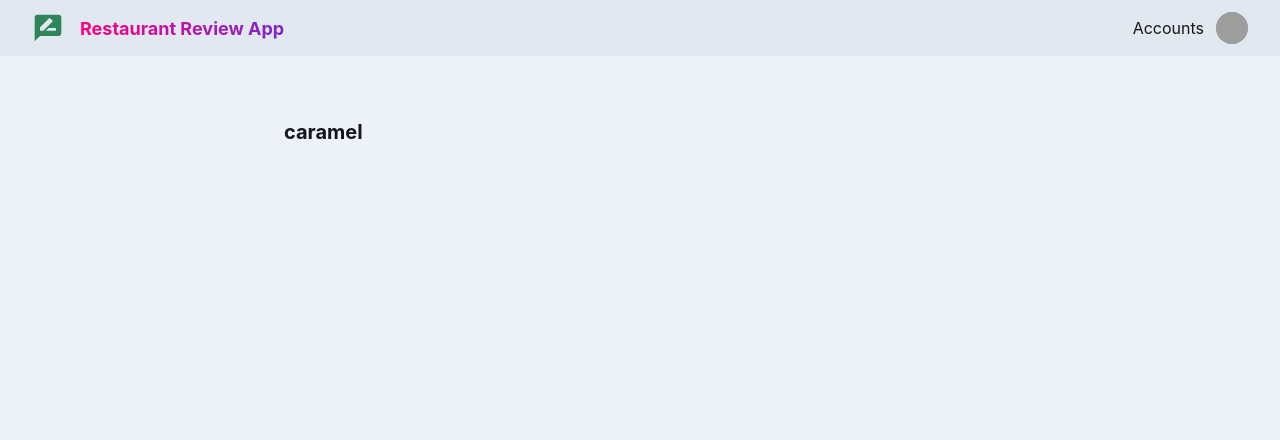
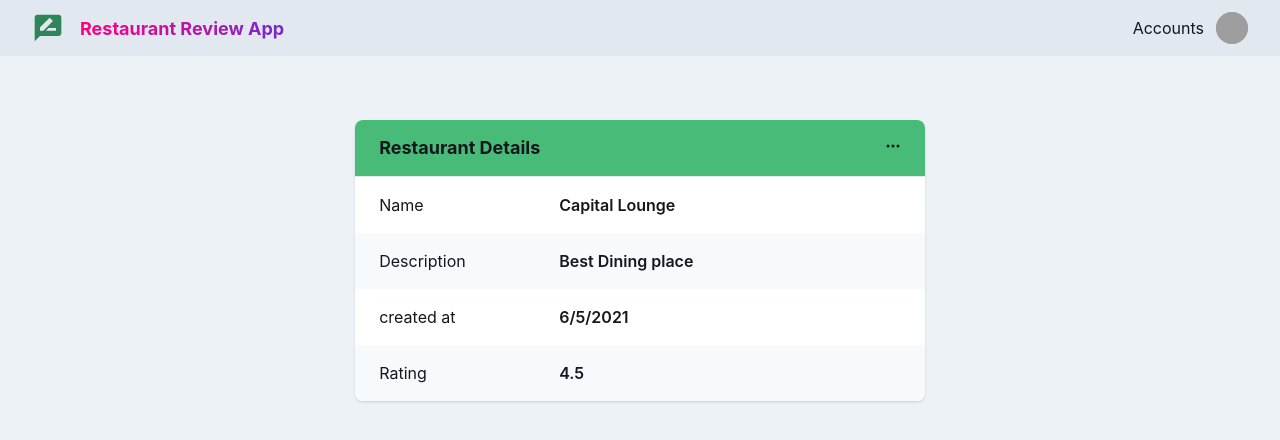
Before and after one commit to janogale/restaurant-review, a Next.js app: page /restuarants/1 in a window 1280 px wide. Shown: the top 440 px of the page. Built offline with nearby package versions, Linux system fonts and the light colour scheme; grey boxes are pictures that could not be loaded.

Commit message:
Refactor restuarant list component

```diff
--- a/src/components/restaurant/Detailedview.js
+++ b/src/components/restaurant/Detailedview.js
@@ -1,14 +1,53 @@
-import { Flex, VStack, Heading } from "@chakra-ui/react";
+import {
+  Flex,
+  VStack,
+  Box,
+  Icon,
+  Menu,
+  MenuButton,
+  MenuList,
+  MenuItem,
+} from "@chakra-ui/react";
+
+import { BsThreeDots } from "react-icons/bs";
+
 import React from "react";
+import Skeleton from "./DetailsSkeleton";
+import { Card } from "../shared/Card";
+import { Property } from "../shared/Property";
+import { CardHeader } from "../shared/CardHeader";
 
 export default function DetailedView({ restuarant = {} }) {
   return (
     <VStack align="start">
       <Flex width="100%" mb={4} justify="space-between" align="center" px={3}>
-        <Heading as="h2" fontSize="xl">
-          {restuarant.name}
-        </Heading>
+        <Card maxW="3xl" mx="auto" minW="80%">
+          <CardHeader title="Restaurant Details" action={<Actions />} />
+          <Box>
+            <Property label="Name" value={`${"Capital Lounge"}`} />
+            <Property label="Description" value={`${"Best Dining place"}`} />
+            <Property
+              label="created at"
+              value={new Date().toLocaleDateString("en-US")}
+            />
+            <Property label="Rating" value={4.5} />
+          </Box>
+        </Card>
       </Flex>
     </VStack>
   );
 }
+
+function Actions() {
+  return (
+    <Menu>
+      <MenuButton>
+        <Icon as={BsThreeDots} />
+      </MenuButton>
+      <MenuList>
+        <MenuItem>Edit</MenuItem>
+        <MenuItem>Delete</MenuItem>
+      </MenuList>
+    </Menu>
+  );
+}
--- /dev/null
+++ b/src/components/restaurant/DetailsSkeleton.js
@@ -0,0 +1,20 @@
+import React from "react";
+import { Box, Skeleton, Text } from "@chakra-ui/react";
+
+const SkeletonRow = ({ width }) => (
+  <Box justify="center">
+    <Skeleton height="10px" w={width} my={4} />
+    <Skeleton height="10px" w={width} my={4} />
+  </Box>
+);
+
+const DetailedViewSkeleton = () => (
+  <Box>
+    <Text fontWeight="bold">Restuarant Details</Text>
+    <SkeletonRow width="70%" />
+    <SkeletonRow width="50%" />
+    <SkeletonRow width="85%" />
+  </Box>
+);
+
+export default DetailedViewSkeleton;
--- /dev/null
+++ b/src/components/shared/Card.js
@@ -0,0 +1,14 @@
+import { Box, useColorModeValue } from "@chakra-ui/react";
+import * as React from "react";
+
+export const Card = (props) => (
+  <Box
+    bg={useColorModeValue("white", "gray.700")}
+    rounded={{
+      md: "lg",
+    }}
+    shadow="base"
+    overflow="hidden"
+    {...props}
+  />
+);
--- /dev/null
+++ b/src/components/shared/CardHeader.js
@@ -0,0 +1,20 @@
+import { Flex, Heading } from "@chakra-ui/react";
+
+export const CardHeader = (props) => {
+  const { title, action } = props;
+  return (
+    <Flex
+      align="center"
+      justify="space-between"
+      px="6"
+      py="4"
+      bg="green.400"
+      borderBottomWidth="1px"
+    >
+      <Heading as="h2" fontSize="lg">
+        {title}
+      </Heading>
+      {action}
+    </Flex>
+  );
+};
--- /dev/null
+++ b/src/components/shared/Property.js
@@ -0,0 +1,28 @@
+import { Box, Flex, useColorModeValue } from '@chakra-ui/react'
+import * as React from 'react'
+
+export const Property = (props) => {
+  const { label, value, ...flexProps } = props
+  return (
+    <Flex
+      as="dl"
+      direction={{
+        base: 'column',
+        sm: 'row',
+      }}
+      px="6"
+      py="4"
+      _even={{
+        bg: useColorModeValue('gray.50', 'gray.600'),
+      }}
+      {...flexProps}
+    >
+      <Box as="dt" minWidth="180px">
+        {label}
+      </Box>
+      <Box as="dd" flex="1" fontWeight="semibold">
+        {value}
+      </Box>
+    </Flex>
+  )
+}
```
Also changed, not shown: src/components/restaurant/RestaurantCard.js (added, +52 -0 lines), src/components/restaurant/RestuarantList.js (+9 -29 lines).
